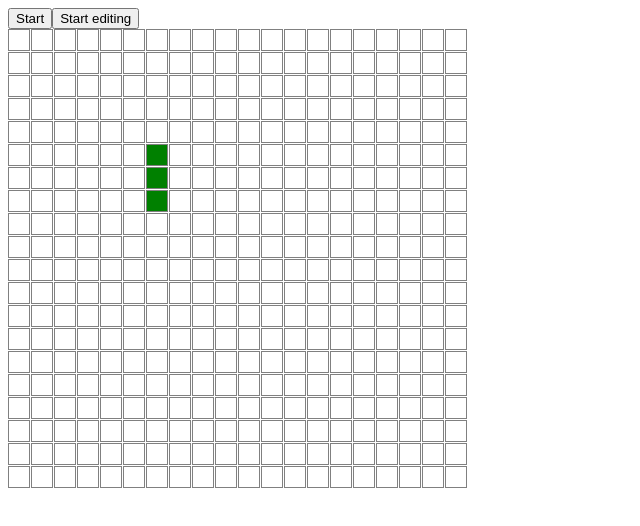
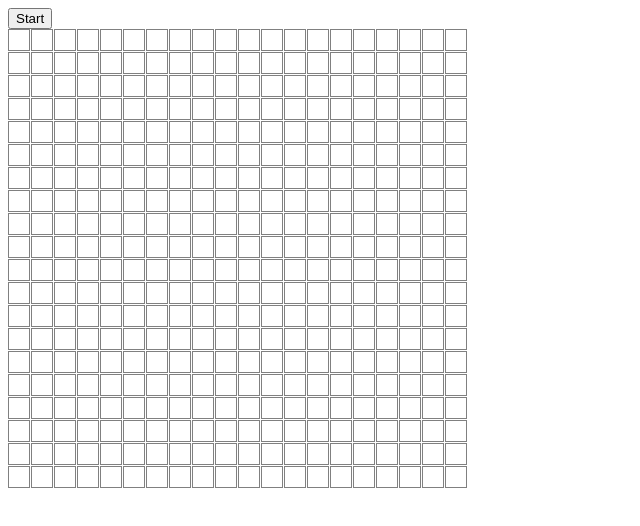
Before and after one commit to chuakid/conways-game-of-life, a React (Vite) app: page / in a window 1280 px wide. Shown: the top 526 px of the page, without its empty margins (0-640 px from the left). Built offline with nearby package versions, Linux system fonts and the light colour scheme.

Commit message:
direct edit

```diff
--- a/src/App.tsx
+++ b/src/App.tsx
@@ -2,16 +2,10 @@ import {useEffect, useState} from 'react'
 import styles from "./styles.module.scss"
 import {computeNext, createEmptyGrid} from "./utils.ts";
 
-const SIZE = 20
-const STARTING_ARRAY: boolean[][] = createEmptyGrid(SIZE, SIZE)
-STARTING_ARRAY[5][6] = true
-STARTING_ARRAY[6][6] = true
-STARTING_ARRAY[7][6] = true
 
 function App() {
-    const [grid, setGrid] = useState<boolean[][]>(STARTING_ARRAY)
+    const [grid, setGrid] = useState<boolean[][]>(createEmptyGrid(20, 20))
     const [start, setStart] = useState(false)
-    const [edit, setEdit] = useState(false)
     useEffect(() => {
         const timer = start ? setInterval(() => {
             if (start) {
@@ -23,25 +17,18 @@ function App() {
 
     return (
         <main>
-            <button onClick={() => {
-                setStart(!start)
-                setEdit(false)
-
-            }}>{start ? "Stop" : "Start"}</button>
-            <button onClick={() => {
-                setStart(false)
-                setEdit(!edit)
-            }}>{edit ? "Stop editing" : "Start editing"}</button>
+            <button onClick={() => setStart(!start)
+            }>{start ? "Stop" : "Start"}</button>
             {grid.map((row, i) =>
                 <div key={`${i}`} className={styles.row}>
                     {row.map((col, j) => <div key={`${i}-${j}`} className={styles.box}
                                               onClick={() => {
-                                                  if (edit)
-                                                      setGrid(grid => {
-                                                          const newGrid = structuredClone(grid)
-                                                          newGrid[i][j] = !grid[i][j];
-                                                          return newGrid
-                                                      })
+                                                  setStart(false)
+                                                  setGrid(grid => {
+                                                      const newGrid = structuredClone(grid)
+                                                      newGrid[i][j] = !grid[i][j];
+                                                      return newGrid
+                                                  })
                                               }}
                                               style={{background: col ? "green" : "white"}}/>)}
                 </div>)
```
